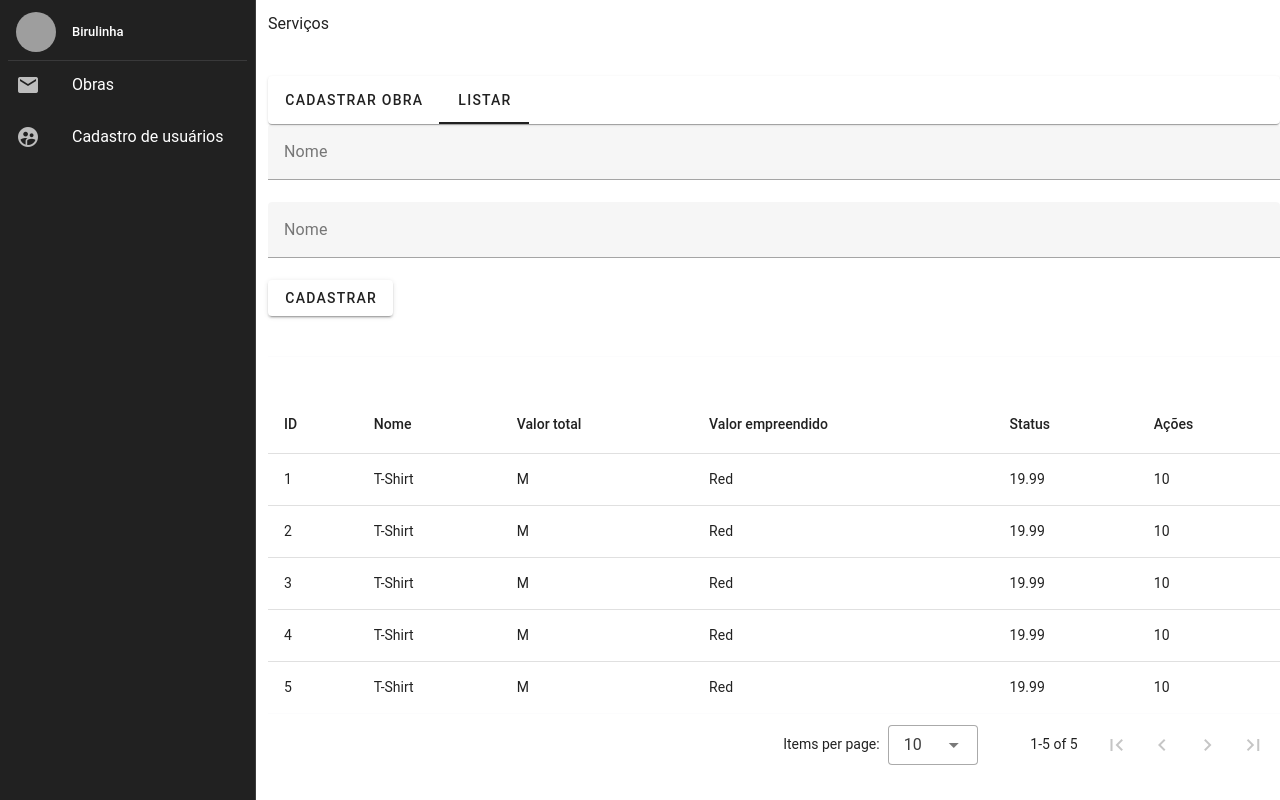
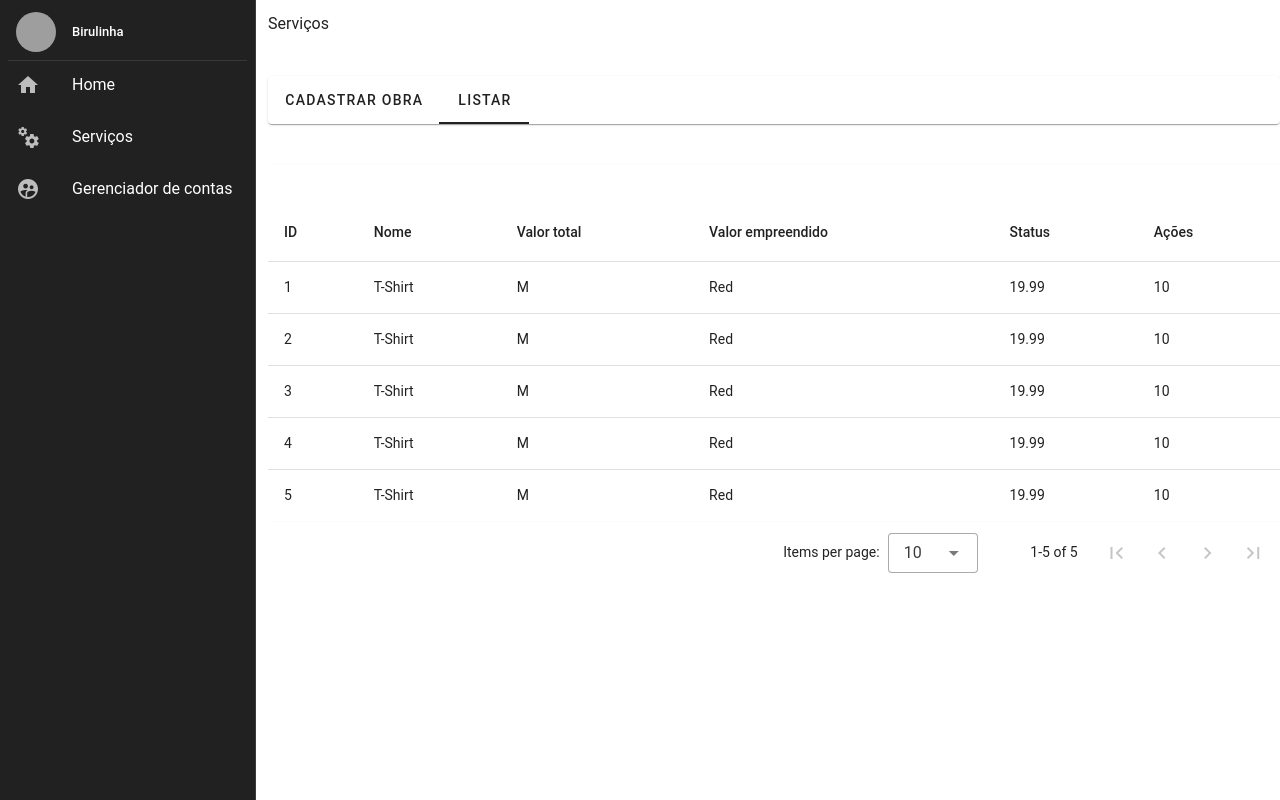
Before and after one commit to lucsduartee/service-management-erp, a Nuxt app: page /services in a window 1280 px wide. Both pictures are taken after a click on the tab "LISTAR". Built offline with nearby package versions, Linux system fonts and the light colour scheme; grey boxes are pictures that could not be loaded.

Commit message:
feat: create tabs store

```diff
--- a/components/sidebar.vue
+++ b/components/sidebar.vue
@@ -11,14 +11,17 @@
 
         <v-divider></v-divider>
 
-        <v-list-item prepend-icon="mdi-email" value="inbox">
-          <NuxtLink to="/">Obras</NuxtLink>
+        <v-list-item prepend-icon="mdi-home" value="home">
+          <NuxtLink to="/">Home</NuxtLink>
+        </v-list-item>
+        <v-list-item prepend-icon="mdi-cogs" value="services">
+          <NuxtLink to="/services">Serviços</NuxtLink>
         </v-list-item>
         <v-list-item
           prepend-icon="mdi-account-supervisor-circle"
-          value="supervisors"
+          value="accountsManagement"
         >
-          <NuxtLink to="/proventos">Cadastro de usuários</NuxtLink>
+          <NuxtLink to="/accounts-management">Gerenciador de contas</NuxtLink>
         </v-list-item>
       </v-list>
     </v-navigation-drawer>
--- a/components/tabs.vue
+++ b/components/tabs.vue
@@ -1,12 +1,21 @@
-<script setup lang="ts">
+<script setup>
+import { useTabsStore } from "@/stores/tabs";
+
+const tabsStore = useTabsStore();
+const { name } = useRoute();
+const { selectTab } = tabsStore;
 const tab = ref(null);
 </script>
 
 <template>
   <v-card>
-    <v-tabs v-model="tab" bg-color="dark">
-      <v-tab :value="1">Cadastrar Obra</v-tab>
-      <v-tab :value="2">Listar</v-tab>
-    </v-tabs>
+    <client-only>
+      <v-tabs v-model="tab" bg-color="dark">
+        <v-tab @click="selectTab(name, tab)" value="createService"
+          >Cadastrar Obra</v-tab
+        >
+        <v-tab @click="selectTab(name, tab)" value="listService">Listar</v-tab>
+      </v-tabs>
+    </client-only>
   </v-card>
 </template>
--- /dev/null
+++ b/pages/accounts-management.vue
@@ -0,0 +1,3 @@
+<template>
+  <p>Oi</p>
+</template>
--- a/pages/services.vue
+++ b/pages/services.vue
@@ -1,19 +1,21 @@
 <template>
   <div>
-    <h1 class="mb-10">
-      Serviços
-    </h1>
-
-    <Tabs :tab-options="tabOptions"/>
-
-    <services-registration-form />
-
+    <h1 class="mb-10">Serviços</h1>
+    <tabs />
     <v-divider class="my-10" />
-
-    <services-table />
+    <services-registration-form v-show="selectedTab === 'createService'"/>
+    <services-table v-show="selectedTab === 'listService'" />
 </div>
 </template>
 
-<script setup lang="ts">
-const tabOptions = ref(['Tab 1', 'Tab 2', 'Tab 3']);
+<script setup>
+import { useTabsStore } from '~/stores/tabs';
+
+const { name } = useRoute();
+const tabsStore = useTabsStore();
+const { pages } = storeToRefs(tabsStore);
+
+const selectedTab = computed(() => pages.value.find(page => page.name === name).selectedTab);
+console.log('selectedTab', selectedTab)
+
 </script>
--- a/plugins/vuetify.ts
+++ b/plugins/vuetify.ts
@@ -5,6 +5,6 @@ import 'vuetify/styles';
 import { createVuetify } from 'vuetify';
 
 export default defineNuxtPlugin((app) => {
-  const vuetify = createVuetify({});
+  const vuetify = createVuetify({ ssr: true });
   app.vueApp.use(vuetify);
 });
--- /dev/null
+++ b/stores/tabs.js
@@ -0,0 +1,20 @@
+export const useTabsStore = defineStore('tabs', {
+  state: () => ({
+    pages: [
+      {
+        name: 'services',
+        selectedTab: 'createService',
+      },
+      {
+        name: 'accountsManagement',
+        selectedTab: '',
+      },
+    ],
+  }),
+
+  actions: {
+    selectTab(page, tab) {
+      this.pages.find((p) => p.name === page).selectedTab = tab;
+    },
+  },
+});
```
